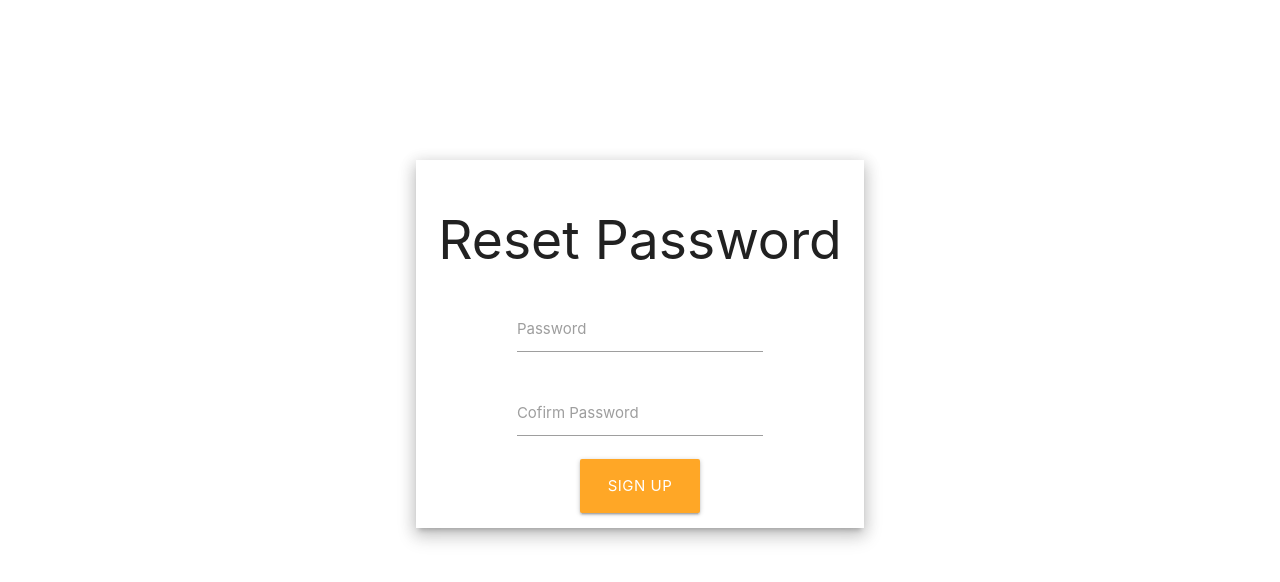
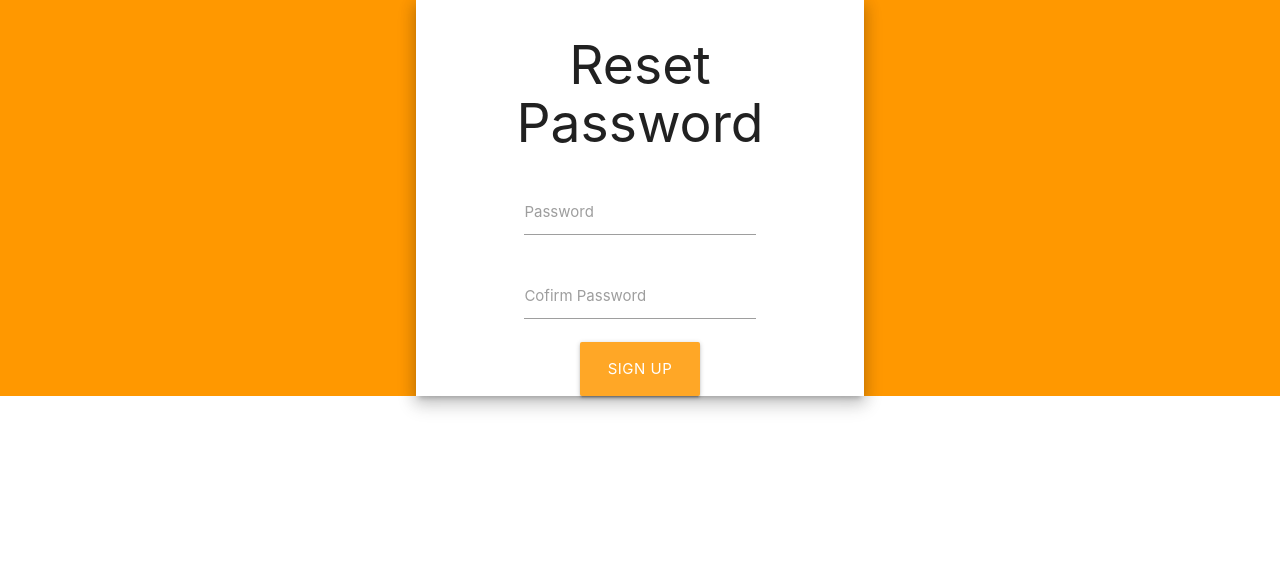
Before and after one commit to GuilhermeCarra/property-search-frontend, a React (Create React App) app: page /login/reset in a window 1280 px wide. Shown: the top 582 px of the page. Built offline with nearby package versions, Linux system fonts and the light colour scheme.

Commit message:
Change style on reset pass

```diff
--- a/src/views/login/Reset.js
+++ b/src/views/login/Reset.js
@@ -1,19 +1,19 @@
 function Reset() {
     return (
-      <>
-        <div className="container login-card">
+      <div className="orange page-container">
+        <div className="container">
           <div className="row">
 
-            <div className="col m6 offset-m3 center  z-depth-3">
-              <div className="section">
+            <div className="col m6 offset-m3 center z-depth-3 white center-card valign-wrapper">
+              <div className="section col s12 m12">
                 <h2>Reset Password</h2>
-                <div className="col s12">
+                <div className="col s12 m12">
                   <div className="input-field col s8 offset-s2">
                     <input id="password" type="password"/>
                     <label for="password">Password</label>
                   </div>
                 </div>
-                <div className="col s12">
+                <div className="col s12 m12">
                   <div className="input-field col s8 offset-s2">
                     <input id="password_confirm" type="password"/>
                     <label for="password_cofirm">Cofirm Password</label>
@@ -25,7 +25,7 @@ function Reset() {
 
           </div>
         </div>
-      </>
+      </div>
     );
   }
 
```
